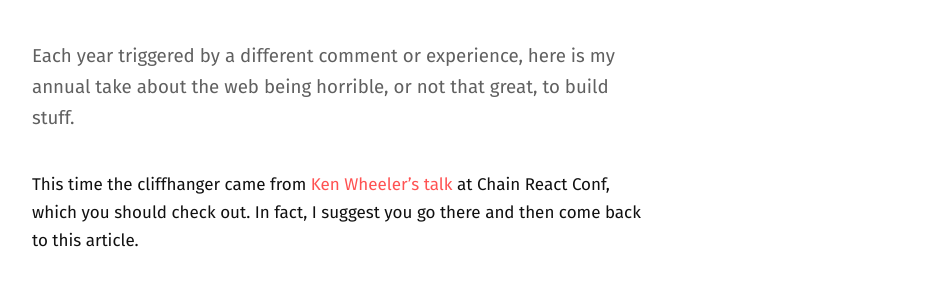
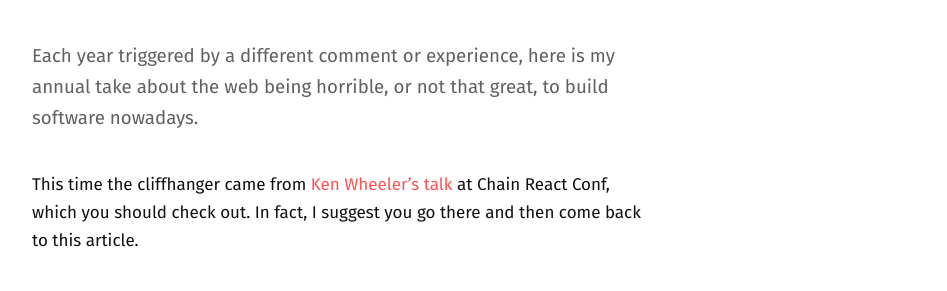
Before and after one commit to jeremenichelli/jeremenichelli.github.io, a Jekyll site: the page built from _posts/2017-08-22-the-web-is-still-broken.md, in a window 1280 px wide and 900 px high. Shown: the part 275-566 px from the top of the window, without its empty margins (296-1243 px from the left). Built offline with Jekyll 4.4.1, drawn with Linux system fonts in a browser that asks for light colours.

Commit message:
Small tweak to post

```diff
--- a/_posts/2017-08-22-the-web-is-still-broken.md
+++ b/_posts/2017-08-22-the-web-is-still-broken.md
@@ -1,6 +1,6 @@
 ---
 title: The web is still broken
-resume: Each year triggered by a different comment or experience, here is my annual take about the web being horrible, or not that great, to build stuff.
+resume: Each year triggered by a different comment or experience, here is my annual take about the web being horrible, or not that great, to build software nowadays.
 ---
 
 This time the cliffhanger came from [Ken Wheeler's talk](https://www.youtube.com/watch?v=WEQx3wz8QeY) at Chain React Conf, which you should check out. In fact, I suggest you go there and then come back to this article.
```
